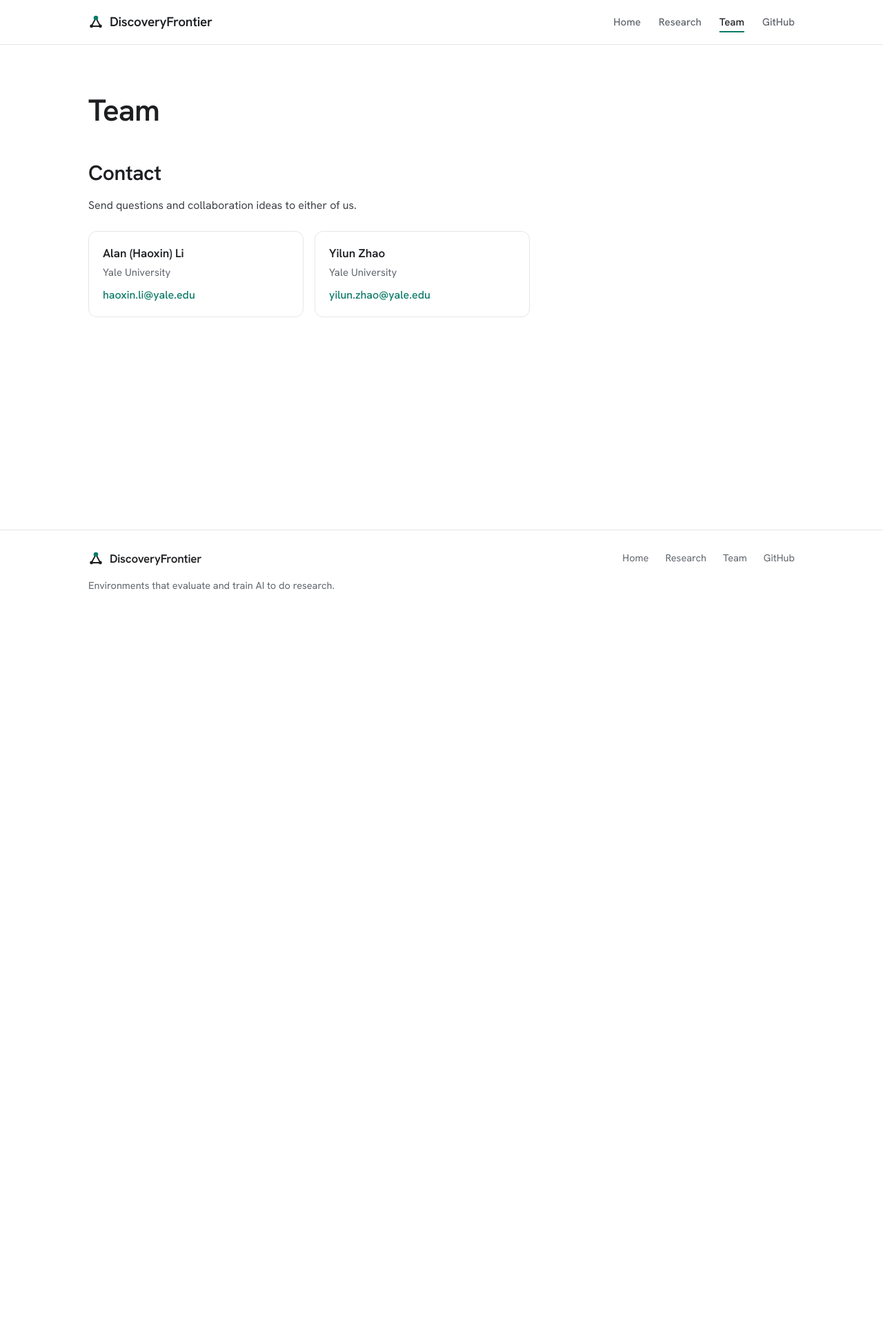
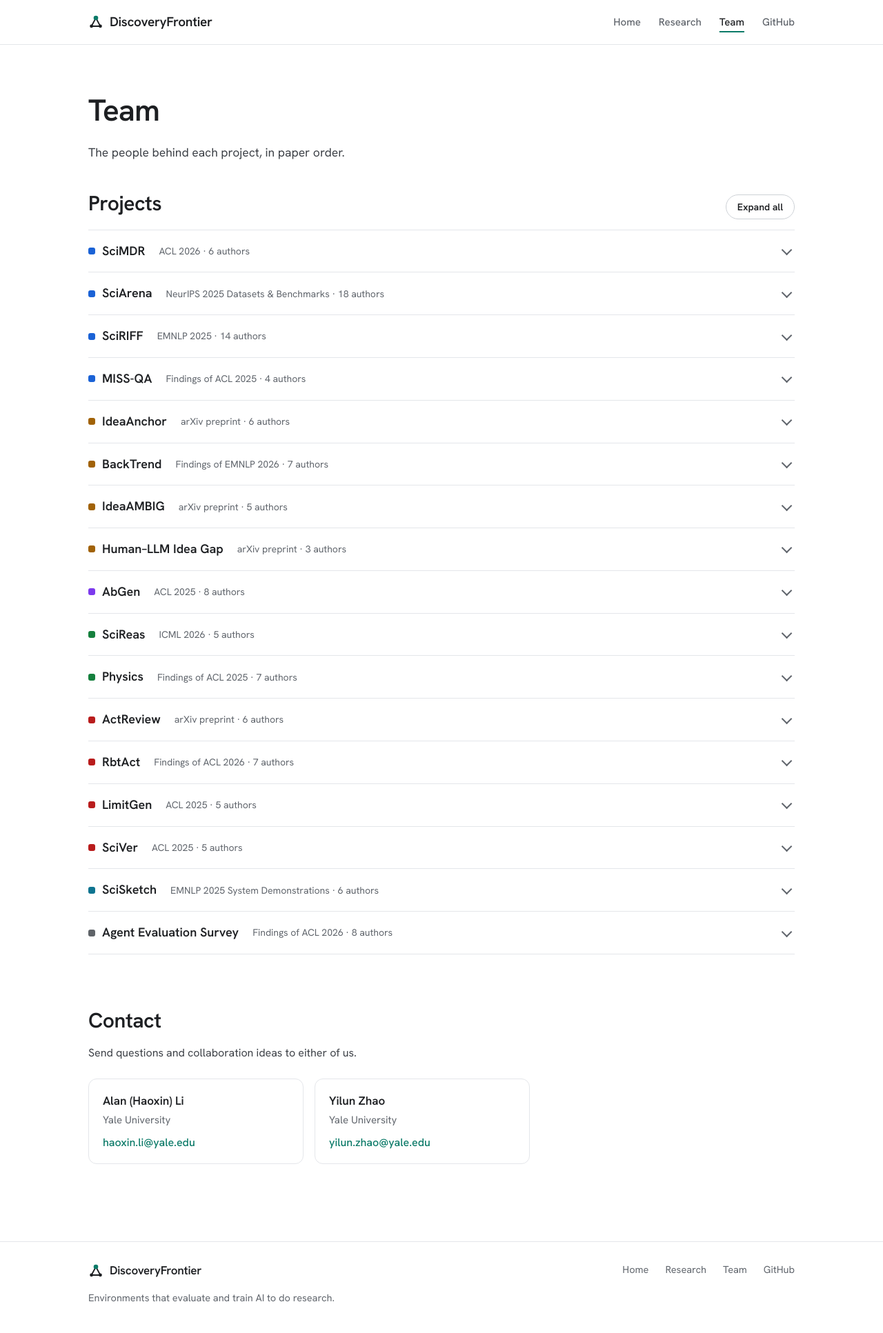
Before and after one commit to discoveryfrontier/discoveryfrontier.github.io, a Jekyll site: the page built from team.html, in a window 1280 px wide. Shown: the whole page at 69% size. Built offline with Jekyll 4.4.1, drawn with Linux system fonts in a browser that asks for light colours; before the commit the page ends 900 px from its top, so only the background shows below that.

Commit message:
Team page: contributors per project, contacts at the bottom
Each project is a collapsible row (venue, author count) that opens to the
paper title and its authors in paper order, with Expand all / Collapse all.
Author lists are back in _data/papers.yml and required by the validator.

Co-Authored-By: Claude Opus 5.5 <noreply@anthropic.com>

```diff
--- a/_data/papers.yml
+++ b/_data/papers.yml
@@ -1,6 +1,7 @@
 # One entry per paper. Within a stage, papers show in the order listed here.
 #   id:          kebab-case key: the card's anchor on /research/ and its image, assets/img/papers/<id>.jpg
 #   short:       label used on the homepage
+#   authors:     in paper order, shown on /team/
 #   tldr:        one plain sentence for /research/: what the paper builds and what it finds
 #   stage:       a key from _data/stages.yml
 #   venue_short: compact venue for the homepage; venue is shown on /research/
@@ -10,6 +11,7 @@
 - id: scimdr
   short: SciMDR
   title: "SciMDR: Advancing Scientific Multimodal Document Reasoning"
+  authors: [Ziyu Chen, Yilun Zhao, Chengye Wang, Rilyn Han, Manasi Patwardhan, Arman Cohan]
   tldr: 300K question–answer pairs with reasoning chains over 20K papers, written for focused passages and then re-embedded in full documents, plus an expert-annotated benchmark.
   venue: ACL 2026
   venue_short: ACL 2026
@@ -21,6 +23,7 @@
 - id: sciarena
   short: SciArena
   title: "SciArena: An Open Evaluation Platform for Non-Verifiable Scientific Literature-Grounded Tasks"
+  authors: [Yilun Zhao, Kaiyan Zhang, Tiansheng Hu, Sihong Wu, Ronan Le Bras, Charles McGrady, Taira Anderson, Jonathan Bragg, Joseph Chee Chang, Jesse Dodge, Matt Latzke, Yixin Liu, Xiangru Tang, Zihang Wang, Chen Zhao, Hannaneh Hajishirzi, Doug Downey, Arman Cohan]
   tldr: An arena where researchers vote between model answers to literature questions, with over 20,000 votes on 47 models, plus a benchmark for automatic judges.
   venue: NeurIPS 2025 Datasets & Benchmarks
   venue_short: NeurIPS 2025
@@ -33,6 +36,7 @@
 - id: sciriff
   short: SciRIFF
   title: "SciRIFF: A Resource to Enhance Language Model Instruction-Following over Scientific Literature"
+  authors: [David Wadden, Kejian Shi, Jacob Morrison, Alan Li, Aakanksha Naik, Shruti Singh, Nitzan Barzilay, Kyle Lo, Tom Hope, Luca Soldaini, Shannon Zejiang Shen, Doug Downey, Hannaneh Hajishirzi, Arman Cohan]
   tldr: 137K expert-written instructions across 54 literature tasks; fine-tuning on them improves held-out scientific tasks by 70.6% on average.
   venue: EMNLP 2025
   venue_short: EMNLP 2025
@@ -44,6 +48,7 @@
 - id: miss-qa
   short: MISS-QA
   title: "Can Multimodal Foundation Models Understand Schematic Diagrams? An Empirical Study on Information-Seeking QA over Scientific Papers"
+  authors: [Yilun Zhao, Chengye Wang, Chuhan Li, Arman Cohan]
   tldr: 3,000 expert-annotated questions about the schematic diagrams in 983 papers; 18 frontier multimodal models still trail human experts.
   venue: Findings of ACL 2025
   venue_short: ACL 2025 Findings
@@ -56,6 +61,7 @@
 - id: ideaanchor
   short: IdeaAnchor
   title: "IdeaAnchor: Teaching LLMs to Turn Literature into Research Ideas"
+  authors: [Ziyu Chen, Yilun Zhao, Jiashuo Sun, Yiling Ma, Manasi Patwardhan, Arman Cohan]
   tldr: Mines published papers for how their ideas grew out of prior work, and uses that structure to train LLMs to turn a set of papers into a research idea.
   venue: arXiv preprint
   venue_short: arXiv 2026
@@ -67,6 +73,7 @@
 - id: backtrend
   short: BackTrend
   title: "BackTrend: Evaluating Scientific Weak-Signal Prediction via Backward Reconstruction"
+  authors: [Xiao Zhou, Yilun Zhao, Owen Jiang, Tiansheng Hu, Cai Xu, Manasi Patwardhan, Arman Cohan]
   tldr: Can systems spot research directions before they become mainstream? 66 validated early signals behind 25 mature AI topics; the best system reaches 10.1% F1.
   venue: Findings of EMNLP 2026
   venue_short: EMNLP 2026 Findings
@@ -78,6 +85,7 @@
 - id: ideaambig
   short: IdeaAMBIG
   title: "IdeaAMBIG: Benchmarking Implementation-Critical Gaps in Research-Idea Specifications"
+  authors: [Yiling Ma, Yilun Zhao, Sihong Wu, Manasi Patwardhan, Arman Cohan]
   tldr: 660 method specifications with gaps that block implementation; across 13 LLMs, finding the gap is the bottleneck, with 9.6% recovered on real-world cases.
   venue: arXiv preprint
   venue_short: arXiv 2026
@@ -89,6 +97,7 @@
 - id: idea-gap
   short: Human–LLM Idea Gap
   title: "Measuring the Gap Between Human and LLM Research Ideas"
+  authors: [Ziyu Chen, Yilun Zhao, Arman Cohan]
   tldr: Gives LLMs the prior papers that inspired real research ideas and compares what they propose with what humans did; LLM ideas cover a narrower, shifted range.
   venue: arXiv preprint
   venue_short: arXiv 2026
@@ -101,6 +110,7 @@
 - id: abgen
   short: AbGen
   title: "AbGen: Evaluating Large Language Models in Ablation Study Design and Evaluation for Scientific Research"
+  authors: [Yilun Zhao, Weiyuan Chen, Zhijian Xu, Manasi Patwardhan, Chengye Wang, Yixin Liu, Lovekesh Vig, Arman Cohan]
   tldr: 2,000 expert-annotated ablation-study design tasks from 677 NLP papers, plus a meta-benchmark showing that automatic judges are unreliable for this task.
   venue: ACL 2025
   venue_short: ACL 2025
@@ -113,6 +123,7 @@
 - id: scireas
   short: SciReas
   title: "Demystifying Scientific Problem-Solving in LLMs by Probing Knowledge and Reasoning"
+  authors: [Alan Li, Yixin Liu, Arpan Sarkar, Doug Downey, Arman Cohan]
   tldr: A suite of scientific reasoning benchmarks and a probing framework that separates knowledge from reasoning; recalling the relevant knowledge is a key bottleneck.
   venue: ICML 2026
   venue_short: ICML 2026
@@ -124,6 +135,7 @@
 - id: physics
   short: Physics
   title: "Physics: Benchmarking Foundation Models on University-Level Physics Problem Solving"
+  authors: [Kaiyue Feng, Yilun Zhao, Yixin Liu, Tianyu Yang, Chen Zhao, John Sous, Arman Cohan]
   tldr: 1,297 expert-annotated university physics problems across six areas; the strongest model tested, o3-mini, reaches 59.9%.
   venue: Findings of ACL 2025
   venue_short: ACL 2025 Findings
@@ -136,6 +148,7 @@
 - id: actreview
   short: ActReview
   title: "ActReview: Rebuttal-Guided Training Data and Rubric Rewards for Actionable Peer Review Generation"
+  authors: [Yiling Ma, Yilun Zhao, Sihong Wu, Ziyu Chen, Manasi Patwardhan, Arman Cohan]
   tldr: Learns from how authors answered real OpenReview reviews to train a reviewer that suggests concrete revisions, with a 1,000-instance human-curated benchmark.
   venue: arXiv preprint
   venue_short: arXiv 2026
@@ -147,6 +160,7 @@
 - id: rbtact
   short: RbtAct
   title: "RbtAct: Rebuttal as Supervision for Actionable Review Feedback Generation"
+  authors: [Sihong Wu, Yiling Ma, Yilun Zhao, Tiansheng Hu, Owen Jiang, Manasi Patwardhan, Arman Cohan]
   tldr: Uses rebuttals to learn which review comments led authors to change their papers, and trains a model to write focused, actionable comments.
   venue: Findings of ACL 2026
   venue_short: ACL 2026 Findings
@@ -158,6 +172,7 @@
 - id: limitgen
   short: LimitGen
   title: "Can LLMs Identify Critical Limitations within Scientific Research? A Systematic Evaluation on AI Research Papers"
+  authors: [Zhijian Xu, Yilun Zhao, Manasi Patwardhan, Lovekesh Vig, Arman Cohan]
   tldr: A taxonomy of limitation types and a benchmark of synthetic and real limitations in AI papers; retrieving related literature helps LLMs find them.
   venue: ACL 2025
   venue_short: ACL 2025
@@ -169,6 +184,7 @@
 - id: sciver
   short: SciVer
   title: "SciVer: Evaluating Foundation Models for Multimodal Scientific Claim Verification"
+  authors: [Chengye Wang, Yifei Shen, Zexi Kuang, Arman Cohan, Yilun Zhao]
   tldr: 3,000 expert-annotated claims to check against the text, tables and figures of 1,113 papers; 21 multimodal models trail human experts.
   venue: ACL 2025
   venue_short: ACL 2025
@@ -181,6 +197,7 @@
 - id: scisketch
   short: SciSketch
   title: "SciSketch: An Open-source Framework for Automated Schematic Diagram Generation in Scientific Papers"
+  authors: [Zihang Wang, Yilun Zhao, Kaiyan Zhang, Chen Zhao, Manasi Patwardhan, Arman Cohan]
   tldr: An open-source framework that draws a paper's schematic overview diagram, either by planning a layout in graphics code or by generating the image directly.
   venue: EMNLP 2025 System Demonstrations
   venue_short: EMNLP 2025 Demo
@@ -193,6 +210,7 @@
 - id: agent-eval-survey
   short: Agent Evaluation Survey
   title: "A Survey on Evaluation of LLM-based Agents"
+  authors: [Asaf Yehudai, Lilach Eden, Alan Li, Guy Uziel, Yilun Zhao, Roy Bar-Haim, Arman Cohan, Michal Shmueli-Scheuer]
   tldr: How LLM-based agents are evaluated, from planning and tool use to web and software agents, and where evaluation of cost, safety and robustness falls short.
   venue: Findings of ACL 2026
   venue_short: ACL 2026 Findings
--- a/assets/css/main.css
+++ b/assets/css/main.css
@@ -143,8 +143,29 @@ h1, h2, h3 { font-weight: 600; text-wrap: balance; margin: 0; }
 .more-btn::after { content: " ↓"; color: var(--muted); }
 .stage-sec.open .more-btn::after { content: " ↑"; }
 
-/* Team page */
-.contact { padding-top: 24px; }
+/* Team page: one collapsible row per project, authors in paper order */
+.projects { padding-top: 28px; }
+.projects-head { display: flex; align-items: baseline; justify-content: space-between; gap: 16px; padding-bottom: 14px; border-bottom: 1px solid var(--line); }
+.projects-head h2 { font-size: clamp(24px, 2.6vw, 30px); letter-spacing: -.015em; }
+.toggle-all { height: 36px; padding: 0 16px; border-radius: 999px; border: 1px solid var(--line-2); background: transparent; color: var(--ink); font: 600 14px/1 var(--sans); cursor: pointer; }
+.toggle-all:hover { border-color: var(--ink); }
+.proj { border-bottom: 1px solid var(--line); }
+.proj summary { display: flex; align-items: center; gap: 8px 20px; flex-wrap: wrap; padding: 16px 36px 16px 0; position: relative; cursor: pointer; list-style: none; }
+.proj summary::-webkit-details-marker { display: none; }
+.proj summary::after { content: ""; position: absolute; right: 6px; top: 50%; width: 9px; height: 9px; margin-top: -7px; border-right: 2px solid var(--muted); border-bottom: 2px solid var(--muted); transform: rotate(45deg); transition: transform .2s; }
+.proj[open] summary::after { margin-top: -2px; transform: rotate(-135deg); }
+.proj summary:hover .proj-name { color: var(--accent); }
+.proj-name { display: inline-flex; align-items: center; gap: 10px; font-size: 18px; font-weight: 600; }
+.proj-name i { width: 10px; height: 10px; border-radius: 3px; background: var(--c); flex: none; }
+.proj-meta { font-size: 14px; color: var(--muted); }
+.proj-body { padding: 0 0 22px 20px; }
+.proj-title { margin: 0 0 14px; font-size: 15px; color: var(--ink-2); }
+.proj-title a { color: var(--ink-2); text-decoration-color: var(--line-2); text-underline-offset: 3px; }
+.proj-title a:hover { color: var(--ink); text-decoration-color: var(--accent); }
+.names { list-style: none; margin: 0; padding: 0; display: grid; grid-template-columns: repeat(auto-fill, minmax(190px, 1fr)); gap: 8px 24px; }
+.names li { font-size: 15.5px; font-weight: 500; }
+
+.contact { padding-top: 72px; }
 .contact h2 { font-size: clamp(24px, 2.6vw, 30px); letter-spacing: -.015em; }
 .contact > p { margin: 10px 0 0; color: var(--ink-2); }
 .contacts { list-style: none; margin: 24px 0 0; padding: 0; display: grid; grid-template-columns: repeat(auto-fill, minmax(240px, 1fr)); gap: 16px; max-width: 640px; }
--- a/scripts/validate_data.rb
+++ b/scripts/validate_data.rb
@@ -27,13 +27,14 @@ stages.each do |s|
 end
 
 papers = load("papers.yml")
-required = %w[id short title tldr venue venue_short year stage paper]
+required = %w[id short title authors tldr venue venue_short year stage paper]
 allowed = required + %w[code note]
 papers.each_with_index do |p, i|
   where = "papers.yml entry #{i + 1} (#{p['short'] || p['title'] || '?'})"
   required.each { |k| errors << "#{where}: missing #{k}" if p[k].nil? || p[k].to_s.strip.empty? }
   (p.keys - allowed).each { |k| errors << "#{where}: unknown field #{k}" }
   errors << "#{where}: year must be a number" unless p["year"].is_a?(Integer)
+  errors << "#{where}: authors must be a non-empty list" unless p["authors"].is_a?(Array) && !p["authors"].empty?
   errors << "#{where}: id must be lowercase kebab-case" unless p["id"].to_s.match?(/\A[a-z0-9]+(-[a-z0-9]+)*\z/)
   errors << "#{where}: missing image assets/img/papers/#{p['id']}.jpg" unless File.exist?(File.join(ROOT, "assets/img/papers/#{p['id']}.jpg"))
   errors << "#{where}: stage '#{p['stage']}' is not in stages.yml" unless stage_keys.include?(p["stage"])
--- a/team.html
+++ b/team.html
@@ -5,6 +5,31 @@ permalink: /team/
 ---
 <section class="wrap page-head">
   <h1>Team</h1>
+  <p class="lead">The people behind each project, in paper order.</p>
+</section>
+
+<section class="wrap projects">
+  <div class="projects-head">
+    <h2>Projects</h2>
+    <button class="toggle-all" type="button" hidden>Expand all</button>
+  </div>
+  {% for stage in site.data.stages %}
+  {% assign sp = site.data.papers | where: "stage", stage.key %}
+  {% for p in sp %}
+  <details class="proj" style="--c:{{ stage.color }}">
+    <summary>
+      <span class="proj-name"><i></i>{{ p.short }}</span>
+      <span class="proj-meta">{{ p.venue }} · {{ p.authors.size }} authors</span>
+    </summary>
+    <div class="proj-body">
+      <p class="proj-title"><a href="{{ p.paper }}">{{ p.title }}</a></p>
+      <ul class="names">
+        {% for a in p.authors %}<li>{{ a }}</li>{% endfor %}
+      </ul>
+    </div>
+  </details>
+  {% endfor %}
+  {% endfor %}
 </section>
 
 <section class="wrap contact">
@@ -16,3 +41,23 @@ permalink: /team/
     {% endfor %}
   </ul>
 </section>
+
+<script>
+  // "Expand all" / "Collapse all" for the project list. Without JS each project still opens on its own.
+  (function () {
+    var button = document.querySelector(".toggle-all");
+    var items = Array.prototype.slice.call(document.querySelectorAll(".proj"));
+    function sync() {
+      var allOpen = items.every(function (d) { return d.open; });
+      button.textContent = allOpen ? "Collapse all" : "Expand all";
+    }
+    button.hidden = false;
+    button.addEventListener("click", function () {
+      var open = !items.every(function (d) { return d.open; });
+      items.forEach(function (d) { d.open = open; });
+      sync();
+    });
+    items.forEach(function (d) { d.addEventListener("toggle", sync); });
+    sync();
+  })();
+</script>
```
Also changed, not shown: README.md.
